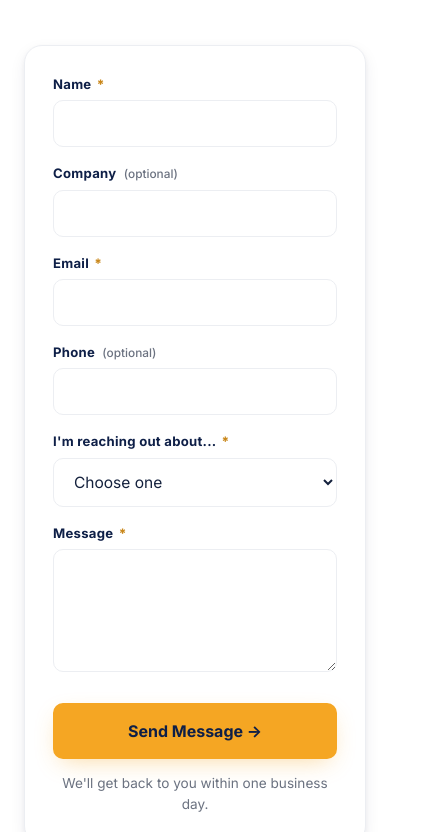
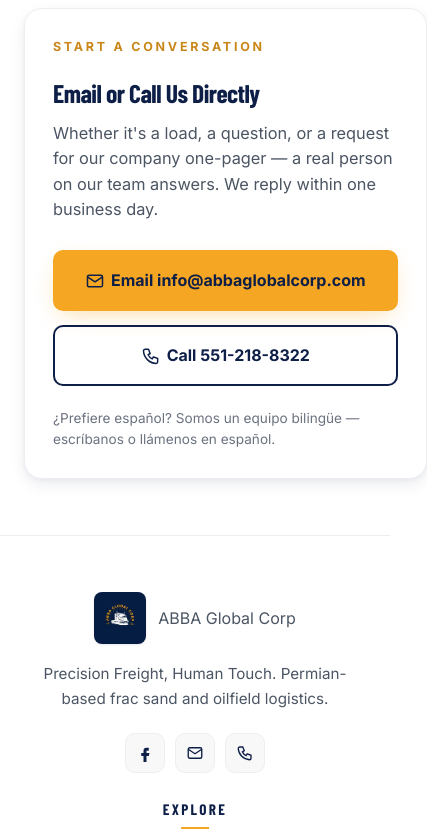
Before and after one commit to atw1n90/abba-website, a plain HTML site: page contact.html in a window 390 px wide. Shown: the part 991-1823 px from the top of the page, 427 px wide, since content can reach past the window. Drawn offline with nearby package versions, Linux system fonts and the light colour scheme; a web font is replaced by a local one.

Commit message:
Add homepage Run With ABBA + Get One-Pager CTAs and convert contact page to direct email/call
- Homepage: paired CTAs under the truck — Run With ABBA (drivers) and Get Our One-Pager (companies, pre-filled email request)
- Contact page: replaced the non-working Netlify form with a direct Email/Call card + bilingual note
- Drive With Us: performance bonus now scoped to owner-operators only (removed 70% to drivers)

```diff
--- a/contact.html
+++ b/contact.html
@@ -110,51 +110,24 @@
                 </ul>
             </div>
 
-            <form class="contact-form slide-right" name="contact" method="POST" data-netlify="true" data-netlify-honeypot="bot-field" netlify>
-                <input type="hidden" name="form-name" value="contact">
-                <p class="hp-field"><label>Don't fill this out: <input name="bot-field"></label></p>
+            <div class="contact-form contact-direct slide-right">
+                <span class="section-eyebrow">Start a Conversation</span>
+                <h2 class="contact-direct-title">Email or Call Us Directly</h2>
+                <p class="contact-direct-lead">Whether it's a load, a question, or a request for our company one-pager — a real person on our team answers. We reply within one business day.</p>
 
-                <div class="form-row">
-                    <label class="form-field">
-                        <span>Name <span class="req">*</span></span>
-                        <input type="text" name="name" required>
-                    </label>
-                    <label class="form-field">
-                        <span>Company <span class="opt">(optional)</span></span>
-                        <input type="text" name="company">
-                    </label>
+                <div class="contact-direct-actions">
+                    <a href="mailto:info@abbaglobalcorp.com" class="btn btn-gold btn-lg contact-direct-btn">
+                        <svg viewBox="0 0 24 24" aria-hidden="true"><rect x="3" y="5" width="18" height="14" rx="2" stroke="currentColor" stroke-width="1.8" fill="none"/><path d="M3 7 L12 13 L21 7" stroke="currentColor" stroke-width="1.8" fill="none" stroke-linejoin="round"/></svg>
+                        Email info@abbaglobalcorp.com
+                    </a>
+                    <a href="tel:5512188322" class="btn btn-outline-navy btn-lg contact-direct-btn">
+                        <svg viewBox="0 0 24 24" aria-hidden="true"><path d="M5 4h4l2 5l-2.5 1.5a11 11 0 0 0 5 5L15 13l5 2v4a2 2 0 0 1-2 2A16 16 0 0 1 3 6a2 2 0 0 1 2-2z" stroke="currentColor" stroke-width="1.8" fill="none" stroke-linejoin="round"/></svg>
+                        Call 551-218-8322
+                    </a>
                 </div>
 
-                <div class="form-row">
-                    <label class="form-field">
-                        <span>Email <span class="req">*</span></span>
-                        <input type="email" name="email" required>
-                    </label>
-                    <label class="form-field">
-                        <span>Phone <span class="opt">(optional)</span></span>
-                        <input type="tel" name="phone">
-                    </label>
-                </div>
-
-                <label class="form-field">
-                    <span>I'm reaching out about... <span class="req">*</span></span>
-                    <select name="topic" required>
-                        <option value="">Choose one</option>
-                        <option value="freight">Freight &amp; transportation services</option>
-                        <option value="driver">Driver opportunity</option>
-                        <option value="owner-op">Owner operator opportunity</option>
-                        <option value="other">Other</option>
-                    </select>
-                </label>
-
-                <label class="form-field">
-                    <span>Message <span class="req">*</span></span>
-                    <textarea name="message" rows="5" required></textarea>
-                </label>
-
-                <button type="submit" class="btn btn-gold btn-lg form-submit">Send Message →</button>
-                <p class="form-note">We'll get back to you within one business day.</p>
-            </form>
+                <p class="form-note">¿Prefiere español? Somos un equipo bilingüe — escríbanos o llámenos en español.</p>
+            </div>
         </div>
     </section>
 </main>
--- a/styles.css
+++ b/styles.css
@@ -623,6 +623,45 @@
     50%      { transform: translateY(-3px); }
 }
 
+/* Homepage dual CTA — drivers (gold) + companies (frosted). Revealed just
+   after the "click to explore" instruction so it doesn't fight the truck. */
+.home-cta-row {
+    position: relative;
+    z-index: 2;
+    margin: 16px 0 0;
+    display: flex;
+    flex-wrap: wrap;
+    gap: 12px;
+    justify-content: center;
+    opacity: 0;
+    transform: translateY(6px);
+    transition: opacity 0.6s ease 2.8s, transform 0.6s ease 2.8s;
+}
+.truck-home.truck-animated .home-cta-row {
+    opacity: 1;
+    transform: translateY(0);
+}
+.home-cta { padding: 12px 24px; }
+/* Frosted button so it reads cleanly over the bright desert photo */
+.home-cta-ghost {
+    background: rgba(14, 31, 71, 0.55);
+    color: var(--white);
+    border-color: rgba(245, 166, 35, 0.55);
+    backdrop-filter: blur(8px);
+    -webkit-backdrop-filter: blur(8px);
+}
+.home-cta-ghost:hover {
+    background: var(--gold);
+    color: var(--navy);
+    border-color: var(--gold);
+    transform: translateY(-2px);
+    box-shadow: var(--shadow-gold);
+}
+@media (max-width: 480px) {
+    .home-cta-row { gap: 10px; margin-top: 12px; }
+    .home-cta { padding: 11px 18px; font-size: 0.85rem; }
+}
+
 /* ============ PAGE HERO (inner pages) ============ */
 .page-hero {
     position: relative;
@@ -1879,6 +1918,25 @@
     font-size: 0.85rem;
     color: var(--grey-5);
 }
+
+/* Direct-contact card (email/call) — replaces the form until the mailer is wired */
+.contact-direct { display: flex; flex-direction: column; }
+.contact-direct-title {
+    font-family: 'Barlow Condensed', 'Inter', sans-serif;
+    font-size: clamp(1.6rem, 1.2rem + 1.6vw, 2.1rem);
+    line-height: 1.05;
+    color: var(--navy);
+    margin: 10px 0 14px;
+}
+.contact-direct-lead {
+    color: var(--grey-4);
+    font-size: 1.02rem;
+    margin: 0 0 28px;
+}
+.contact-direct-actions { display: flex; flex-direction: column; gap: 14px; }
+.contact-direct-btn { width: 100%; justify-content: center; }
+.contact-direct-btn svg { width: 20px; height: 20px; flex: 0 0 auto; }
+.contact-direct .form-note { text-align: left; margin-top: 22px; }
 
 /* ============ CTA BAND (reusable) ============ */
 .cta-band {
```
Also changed, not shown: apply.html (+1 -1 lines), index.html (+5 -0 lines).
